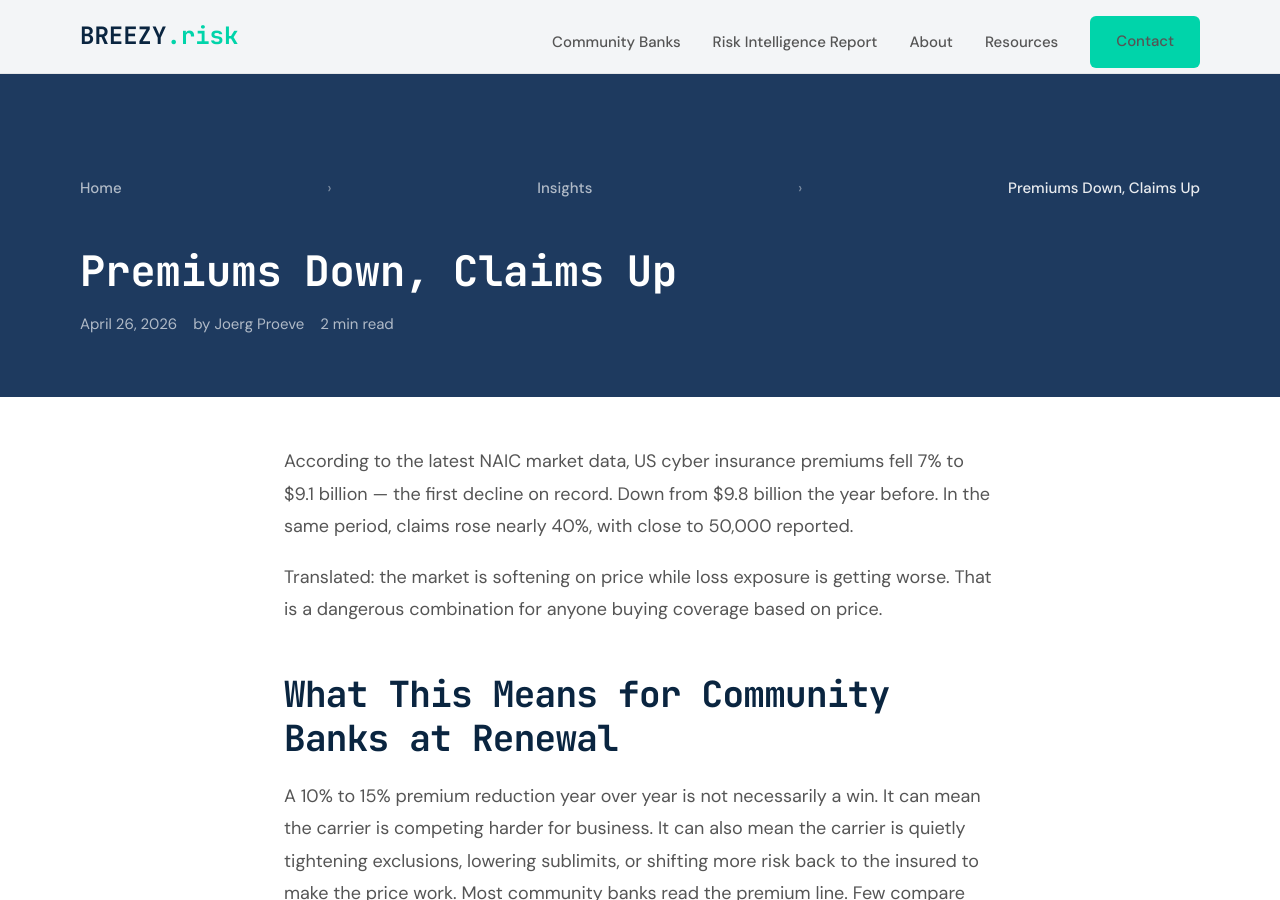
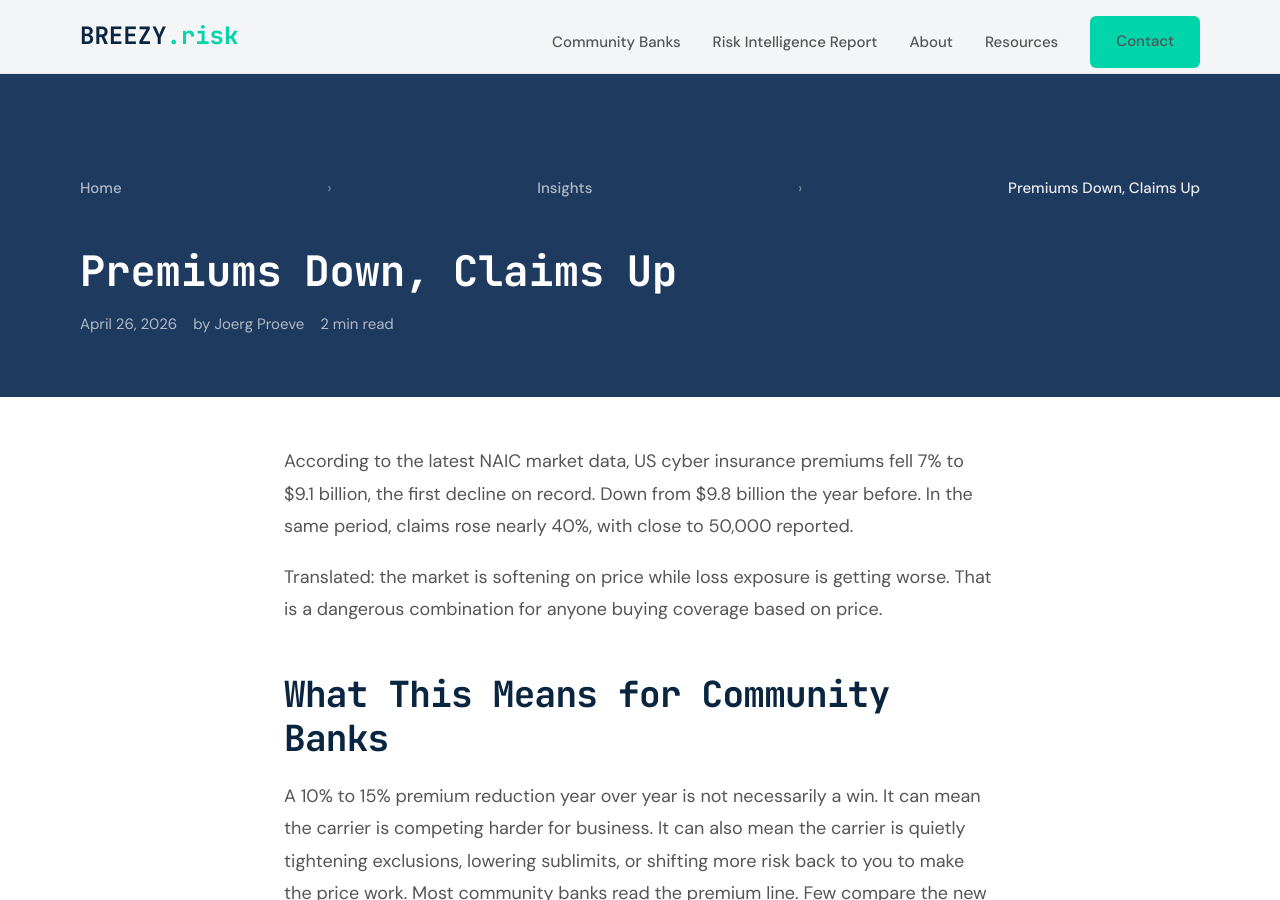
Before and after one commit to joeproe1/breezyins.com, a Jekyll site: the page built from _posts/2026-04-26-premiums-down-claims-up.md, in a window 1280 px wide and 900 px high. Built offline with Jekyll 4.4.1, drawn with Linux system fonts in a browser that asks for light colours; some of the changed text lies outside the part shown.

Commit message:
Fix blog text and remove circles from Five Incidents image
- Em-dash to comma after $9.1 billion
- Drop "at Renewal" from subheading
- "the insured" to "you"
- Remove three overlapping circles from Five Incidents blog image

Co-Authored-By: Claude Opus 4.6 <noreply@anthropic.com>

```diff
--- a/_posts/2026-04-26-premiums-down-claims-up.md
+++ b/_posts/2026-04-26-premiums-down-claims-up.md
@@ -10,13 +10,13 @@ image: /assets/images/Blog-Premiums-Down-Claims-Up.png
 permalink: /insights/premiums-down-claims-up/
 ---
 
-According to the latest NAIC market data, US cyber insurance premiums fell 7% to $9.1 billion — the first decline on record. Down from $9.8 billion the year before. In the same period, claims rose nearly 40%, with close to 50,000 reported.
+According to the latest NAIC market data, US cyber insurance premiums fell 7% to $9.1 billion, the first decline on record. Down from $9.8 billion the year before. In the same period, claims rose nearly 40%, with close to 50,000 reported.
 
 Translated: the market is softening on price while loss exposure is getting worse. That is a dangerous combination for anyone buying coverage based on price.
 
-## What This Means for Community Banks at Renewal
+## What This Means for Community Banks
 
-A 10% to 15% premium reduction year over year is not necessarily a win. It can mean the carrier is competing harder for business. It can also mean the carrier is quietly tightening exclusions, lowering sublimits, or shifting more risk back to the insured to make the price work. Most community banks read the premium line. Few compare the new form against last year's.
+A 10% to 15% premium reduction year over year is not necessarily a win. It can mean the carrier is competing harder for business. It can also mean the carrier is quietly tightening exclusions, lowering sublimits, or shifting more risk back to you to make the price work. Most community banks read the premium line. Few compare the new form against last year's.
 
 The claims data tells a different story than the premium data. When premiums and claims move in opposite directions, the gap between expected coverage and actual coverage is widening. Banks that bought based on price three years ago are starting to discover this in claim notices.
 
--- a/assets/images/blog-header-policy-interaction-map.html
+++ b/assets/images/blog-header-policy-interaction-map.html
@@ -138,11 +138,6 @@ sitemap: false
     <div class="accent-line"></div>
 
     <div class="content">
-        <div style="position: relative; height: 110px; width: 200px; margin-bottom: 12px;">
-            <div style="position: absolute; left: 0; top: 0; width: 90px; height: 90px; border-radius: 50%; border: 3px solid rgba(255,255,255,0.35); background: transparent;"></div>
-            <div style="position: absolute; left: 55px; top: 0; width: 90px; height: 90px; border-radius: 50%; border: 3px solid rgba(255,255,255,0.35); background: transparent;"></div>
-            <div style="position: absolute; left: 28px; top: 45px; width: 90px; height: 90px; border-radius: 50%; border: 3px solid rgba(255,255,255,0.35); background: transparent;"></div>
-        </div>
         <div class="title">Five Common Cyber Incidents, Three Policies</div>
         <div class="subtitle">Where coverage holds and where carriers point at each other.</div>
     </div>
```
Also changed, not shown: assets/images/Blog-Five-Incidents-Three-Policies.png (added).
